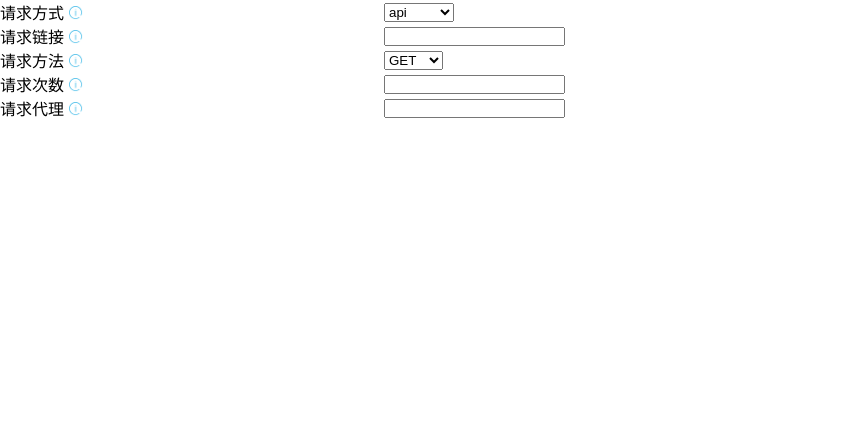
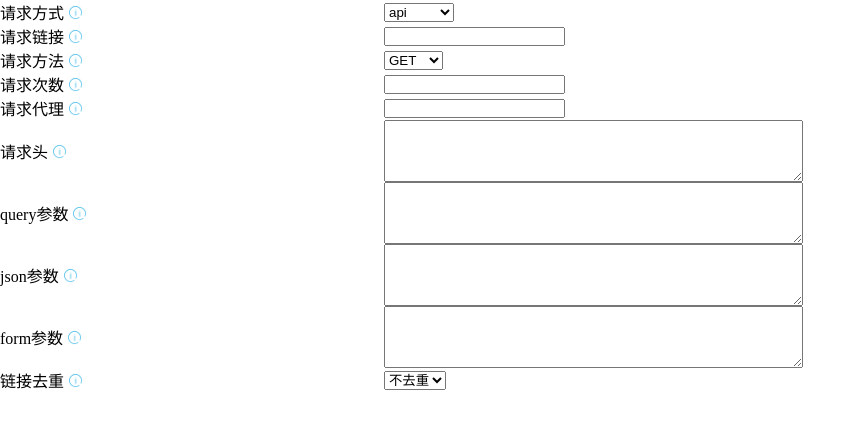
Before and after one commit to ling-yuan/generate-config-with-web, a Flask app: page / in a window 1280 px wide. Shown: the top 429 px of the page, without its empty margins (0-866 px from the left). Run offline with Flask 3, Linux system fonts and the light colour scheme.

Commit message:
update: update templates

```diff
--- a/src/templates/request.html
+++ b/src/templates/request.html
@@ -61,4 +61,57 @@
             <input id="proxy" type="text" />
         </td>
     </tr>
+    <tr>
+        <td>
+            <span title="headers">请求头</span>
+            <img src="{{ url_for('static', filename='pic/info.png') }}" width="8%" height="8%"
+                style="vertical-align: middle;" title="对应阶段的请求头" />
+        </td>
+        <td>
+            <textarea id="headers" rows="4" cols="50"></textarea>
+        </td>
+    </tr>
+    <tr>
+        <td>
+            <span title="query_params">query参数</span>
+            <img src="{{ url_for('static', filename='pic/info.png') }}" width="8%" height="8%"
+                style="vertical-align: middle;" title="对应阶段的query参数，请输入json格式" />
+        </td>
+        <td>
+            <textarea id="query_params" rows="4" cols="50"></textarea>
+        </td>
+    </tr>
+    <tr>
+        <td>
+            <span title="json_params">json参数</span>
+            <img src="{{ url_for('static', filename='pic/info.png') }}" width="8%" height="8%"
+                style="vertical-align: middle;" title="对应阶段的json参数，请输入json格式" />
+        </td>
+        <td>
+            <textarea id="json_params" rows="4" cols="50"></textarea>
+        </td>
+    </tr>
+    <tr>
+        <td>
+            <span title="form_params">form参数</span>
+            <img src="{{ url_for('static', filename='pic/info.png') }}" width="8%" height="8%"
+                style="vertical-align: middle;" title="对应阶段的form参数，请输入json格式" />
+        </td>
+        <td>
+            <textarea id="form_params" rows="4" cols="50"></textarea>
+        </td>
+    </tr>
+    <tr>
+        <td>
+            <span title="dont_filter">链接去重</span>
+            <img src="{{ url_for('static', filename='pic/info.png') }}" width="8%" height="8%"
+                style="vertical-align: middle;" title="请求链接是否去重" />
+        </td>
+        <td>
+            <select id="dont_filter">
+                <option value="True">不去重</option>
+                <option value="False">去重</option>
+            </select>
+        </td>
+    </tr>
 </table>
```
Also changed, not shown: src/templates/directory.html (added).
